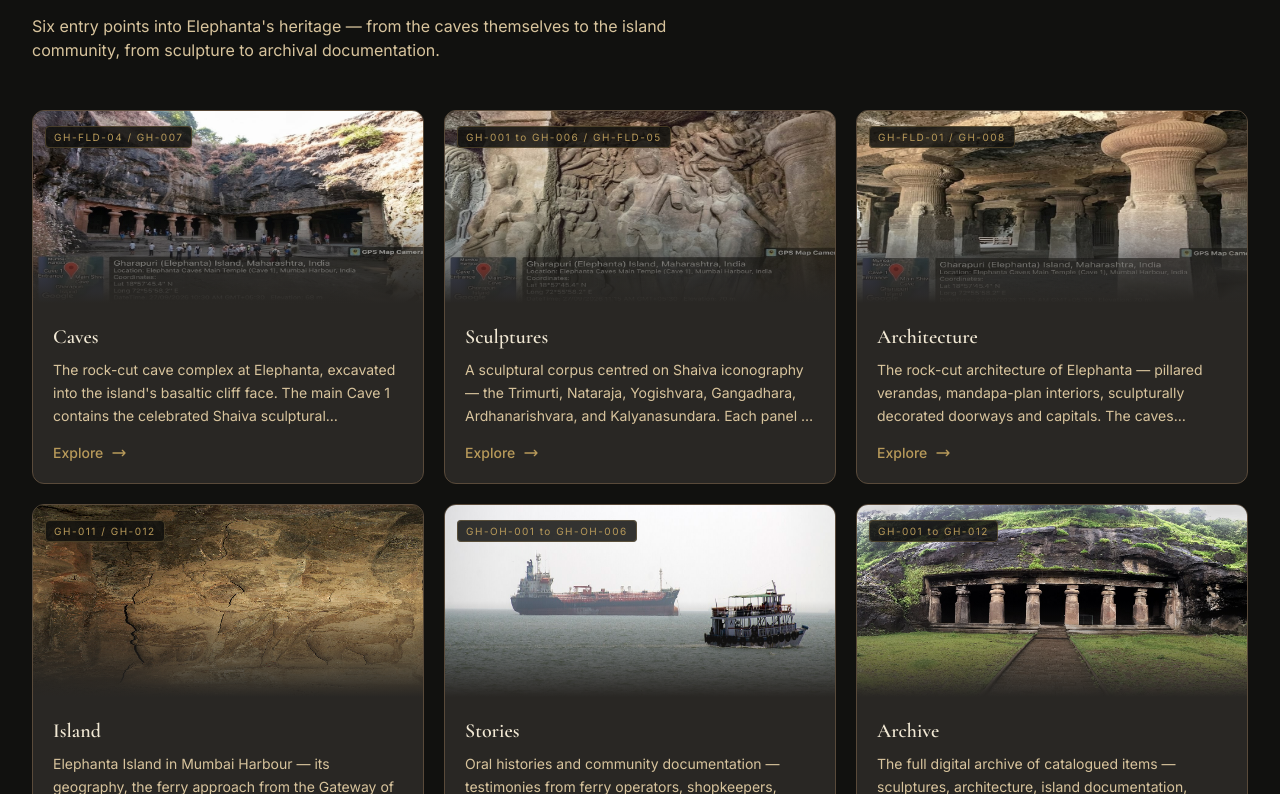
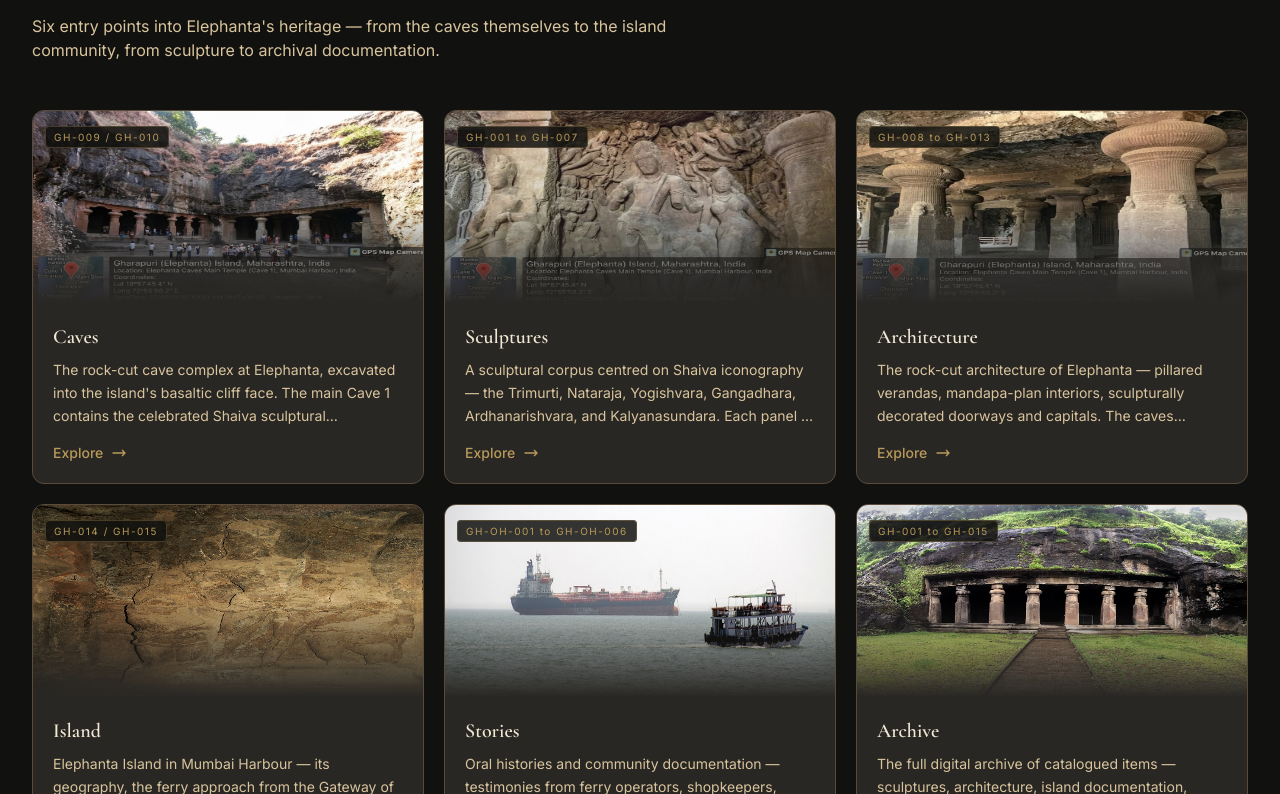
Before and after one commit to Gamerevolusion/Gharpuri, a Next.js app: page / in a window 1280 px wide. Shown: the part 2366-3160 px from the top of the page. Built offline with nearby package versions, Linux system fonts and the light colour scheme.

Commit message:
fix: deduplicate digital archive items and eliminate redundant photo entries

```diff
--- a/src/components/gallery/PhotoArchive.tsx
+++ b/src/components/gallery/PhotoArchive.tsx
@@ -6,7 +6,7 @@ import { archiveItems } from "@/data/archive";
 import { fieldPhotos, type FieldPhotoItem } from "@/data/fieldDocumentation";
 import { Reveal, StaggerReveal } from "@/components/ui/Reveal";
 
-const generalPhotoItems = archiveItems.filter((item) => item.category !== "Stories");
+const generalPhotoItems = archiveItems;
 
 export default function PhotoArchive() {
   const [activeTab, setActiveTab] = useState<"field" | "all">("field");
--- a/src/data/archive.ts
+++ b/src/data/archive.ts
@@ -15,15 +15,15 @@ export const archiveItems: ArchiveItem[] = [
   },
   {
     id: "GH-002",
-    title: "Nataraja Relief, Cave 1",
+    title: "Shiva Nataraja (Natesha) Relief Niche",
     category: "Sculpture",
-    location: "Cave 1, Elephanta Island",
+    location: "Cave 1 North Niche, Elephanta Island (18°57'45.4\" N, 72°55'58.2\" E)",
     description:
-      "Shiva as Lord of Dance, depicted in a dynamic pose with multiple arms. A fine example of Chalukyan-period sculptural artistry.",
-    date: "6th century CE",
-    source: "ASI / UNESCO",
-    image: "/images/nataraja.jpg",
-    tags: ["Shiva", "Nataraja", "Dance", "Cave 1", "Iconography"],
+      "High-relief on-site capture of Shiva Nataraja performing the cosmic dance within a recessed niche of Cave 1, framed beside a fluted pillar. Dynamic tribhanga posture with elaborate jaṭāmukuṭa and hovering celestial vidyadharas in upper cloud registers.",
+    date: "27 Sept 2026 (Field Survey)",
+    source: "Field Documentation Series",
+    image: "/images/field-nataraja-niche.jpeg",
+    tags: ["Shiva", "Nataraja", "Dance", "Cave 1", "Iconography", "Field Survey"],
   },
   {
     id: "GH-003",
@@ -75,80 +75,20 @@ export const archiveItems: ArchiveItem[] = [
   },
   {
     id: "GH-007",
-    title: "Cave 1 Entrance Facade",
-    category: "Architecture",
-    location: "Cave 1, Elephanta Island",
+    title: "Kalyanasundara Murti (Shiva-Parvati Wedding)",
+    category: "Sculpture",
+    location: "Cave 1, Elephanta Island (18°57'45.4\" N, 72°55'58.2\" E)",
     description:
-      "The monumental entrance to the main cave, with carved door guardians and ornate pillars flanking the threshold.",
-    date: "6th century CE",
-    source: "ASI / UNESCO",
-    image: "/images/cave1-entrance.jpg",
-    tags: ["Architecture", "Entrance", "Facade", "Cave 1", "Pillars"],
+      "On-site high-relief capture of the divine marriage panel (Kalyanasundaramurti). Depicts Shiva taking Parvati's hand (panigrahana) witnessed by celestial devas in clouds, Brahma as priest, and a monumental dvarapala guardian.",
+    date: "27 Sept 2026 (Field Survey)",
+    source: "Field Documentation Series",
+    image: "/images/field-kalyanasundara.jpeg",
+    tags: ["Cave 1", "Kalyanasundara", "Shiva", "Parvati", "Marriage", "Field Survey"],
   },
   {
     id: "GH-008",
-    title: "Pillar Capitals, Cave 1",
+    title: "Cave 1 Hypostyle Mandapa & Cushion Capitals",
     category: "Architecture",
-    location: "Cave 1, Elephanta Island",
-    description:
-      "Ornately carved pillar capitals featuring decorative motifs characteristic of Western Indian rock-cut architecture.",
-    date: "6th century CE",
-    source: "ASI / UNESCO",
-    image: "/images/cave1-pillars.jpg",
-    tags: ["Architecture", "Pillars", "Capitals", "Cave 1", "Decoration"],
-  },
-  {
-    id: "GH-009",
-    title: "Cave 2 Interior",
-    category: "Architecture",
-    location: "Cave 2, Elephanta Island",
-    description:
-      "A smaller cave with a pillared veranda and shrine chamber. Less elaborately carved than Cave 1 but significant for its spatial organization.",
-    date: "6th-7th century CE",
-    source: "ASI / UNESCO",
-    image: "/images/cave2.jpg",
-    tags: ["Architecture", "Cave 2", "Veranda", "Shrine", "Smaller cave"],
-  },
-  {
-    id: "GH-010",
-    title: "Cave 3 and Cave 4",
-    category: "Architecture",
-    location: "Elephanta Island",
-    description:
-      "Additional rock-cut chambers on the island, partially excavated. Their incomplete state offers insight into the carving process.",
-    date: "6th-7th century CE",
-    source: "ASI / UNESCO",
-    image: "/images/cave3.jpg",
-    tags: ["Architecture", "Cave 3", "Cave 4", "Partial", "Process"],
-  },
-  {
-    id: "GH-011",
-    title: "Elephanta Island Coastline",
-    category: "Island",
-    location: "Elephanta Island, Mumbai Harbour",
-    description:
-      "The rugged coastline of Elephanta Island, approached by ferry from the Gateway of India. The island's topography influenced the placement of its cave complexes.",
-    date: "",
-    source: "Field Documentation Series",
-    image: "/images/island-coast.jpg",
-    tags: ["Island", "Coastline", "Geography", "Mumbai Harbour", "Approach"],
-  },
-  {
-    id: "GH-012",
-    title: "Ferry Approach to Elephanta",
-    category: "Island",
-    location: "Mumbai Harbour to Elephanta",
-    description:
-      "The traditional ferry route from the Gateway of India to Elephanta Island, a journey of approximately one hour that has connected visitors to the caves for over a century.",
-    date: "",
-    source: "Field Documentation Series",
-    image: "/images/ferry.jpg",
-    tags: ["Island", "Ferry", "Transport", "Gateway of India", "Journey"],
-  },
-  {
-    id: "GH-FLD-01",
-    title: "Cave 1 Hypostyle Mandapa & Cushion Capitals",
-    category: "Field Documentation",
     location: "Cave 1, Elephanta Island (18°57'45.4\" N, 72°55'58.2\" E)",
     description:
       "On-site field documentation of Cave 1's interior pillared hall (Mandapa). Showcases canonical 6th-century fluted columns with compressed ribbed cushion capitals (amalaka) and monolithic ceiling beams carved directly from solid Deccan Traps basalt bedrock.",
@@ -158,21 +98,21 @@ export const archiveItems: ArchiveItem[] = [
     tags: ["Cave 1", "Mandapa", "Pillars", "Cushion Capital", "Basalt", "Field Survey"],
   },
   {
-    id: "GH-FLD-02",
-    title: "Shiva Nataraja (Natesha) Relief Niche",
-    category: "Field Documentation",
-    location: "Cave 1 North Niche, Elephanta Island (18°57'45.4\" N, 72°55'58.2\" E)",
+    id: "GH-009",
+    title: "Excavated Sunken Courtyard & Dual Porticoes",
+    category: "Architecture",
+    location: "Cave 1 Courtyard, Elephanta Island (18°57'45.4\" N, 72°55'58.2\" E)",
     description:
-      "High-relief on-site capture of Shiva Nataraja performing the cosmic dance within a recessed niche of Cave 1, framed beside a fluted pillar. Dynamic tribhanga posture with elaborate jaṭāmukuṭa and hovering celestial vidyadharas in upper cloud registers.",
+      "Panoramic field record of the monumental sunken courtyard quarried from basalt bedrock, showing sheer 15-meter cliff cuts, visitor scale, and the dual orthogonal portico colonnades leading into the sacred cave complex.",
     date: "27 Sept 2026 (Field Survey)",
     source: "Field Documentation Series",
-    image: "/images/field-nataraja-niche.jpeg",
-    tags: ["Cave 1", "Nataraja", "Shiva", "Dance", "High Relief", "Field Survey"],
+    image: "/images/field-cave1-courtyard.jpeg",
+    tags: ["Courtyard", "Cave 1", "Panoramic", "Dual Porticoes", "Scale", "Field Survey"],
   },
   {
-    id: "GH-FLD-03",
+    id: "GH-010",
     title: "Hillside Cave Facade & Conservation Scaffolding",
-    category: "Field Documentation",
+    category: "Architecture",
     location: "Cave Complex Hillside, Elephanta Island (18°57'45\" N, 72°55'58\" E)",
     description:
       "Early morning field documentation of the volcanic cliff facade and portico entrance amidst lush monsoon greenery, documenting active ASI structural conservation scaffolding and fissure stabilization in practice.",
@@ -182,28 +122,64 @@ export const archiveItems: ArchiveItem[] = [
     tags: ["Cave Facade", "Conservation", "Scaffolding", "ASI", "Basalt", "Field Survey"],
   },
   {
-    id: "GH-FLD-04",
-    title: "Excavated Sunken Courtyard & Dual Porticoes",
-    category: "Field Documentation",
-    location: "Cave 1 Courtyard, Elephanta Island (18°57'45.4\" N, 72°55'58.2\" E)",
+    id: "GH-011",
+    title: "Cave 1 Monumental Entrance & Portico",
+    category: "Architecture",
+    location: "Cave 1 North Entrance, Elephanta Island",
     description:
-      "Panoramic field record of the monumental sunken courtyard quarried from basalt bedrock, showing sheer 15-meter cliff cuts, visitor scale, and the dual orthogonal portico colonnades leading into the sacred cave complex.",
-    date: "27 Sept 2026 (Field Survey)",
-    source: "Field Documentation Series",
-    image: "/images/field-cave1-courtyard.jpeg",
-    tags: ["Courtyard", "Cave 1", "Panoramic", "Dual Porticoes", "Scale", "Field Survey"],
+      "The monumental entrance to the main cave, with carved stone threshold steps, massive fluted pillars, and guardian figures flanking the approach.",
+    date: "6th century CE",
+    source: "ASI / UNESCO",
+    image: "/images/cave1-entrance.jpg",
+    tags: ["Architecture", "Entrance", "Facade", "Cave 1", "Pillars"],
   },
   {
-    id: "GH-FLD-05",
-    title: "Kalyanasundara Murti (Shiva-Parvati Wedding)",
-    category: "Field Documentation",
-    location: "Cave 1, Elephanta Island (18°57'45.4\" N, 72°55'58.2\" E)",
+    id: "GH-012",
+    title: "Cave 2 Interior & Veranda",
+    category: "Architecture",
+    location: "Cave 2, Elephanta Island",
     description:
-      "On-site high-relief capture of the divine marriage panel (Kalyanasundaramurti). Depicts Shiva taking Parvati's hand (panigrahana) witnessed by celestial devas in clouds, Brahma as priest, and a monumental dvarapala guardian.",
-    date: "27 Sept 2026 (Field Survey)",
+      "A smaller cave with a pillared veranda and shrine chamber. Less elaborately carved than Cave 1 but significant for its spatial organization and early excavation layout.",
+    date: "6th-7th century CE",
+    source: "ASI / UNESCO",
+    image: "/images/cave2.jpg",
+    tags: ["Architecture", "Cave 2", "Veranda", "Shrine", "Rock-cut"],
+  },
+  {
+    id: "GH-013",
+    title: "Cave 3 & Cave 4 Cliffside Chambers",
+    category: "Architecture",
+    location: "Elephanta Island",
+    description:
+      "Additional rock-cut chambers on the island, partially excavated. Their incomplete state offers valuable architectural insight into the top-down subtractive carving process.",
+    date: "6th-7th century CE",
+    source: "ASI / UNESCO",
+    image: "/images/cave3.jpg",
+    tags: ["Architecture", "Cave 3", "Cave 4", "Partial", "Process"],
+  },
+  {
+    id: "GH-014",
+    title: "Elephanta Island Coastline & Topography",
+    category: "Island",
+    location: "Elephanta Island, Mumbai Harbour",
+    description:
+      "The rugged coastline of Elephanta Island, approached by ferry from the Gateway of India. The island's strategic topography influenced the placement of its cave complexes.",
+    date: "Field Survey Record",
     source: "Field Documentation Series",
-    image: "/images/field-kalyanasundara.jpeg",
-    tags: ["Cave 1", "Kalyanasundara", "Shiva", "Parvati", "Marriage", "Field Survey"],
+    image: "/images/island-coast.jpg",
+    tags: ["Island", "Coastline", "Geography", "Mumbai Harbour", "Approach"],
+  },
+  {
+    id: "GH-015",
+    title: "Ferry Approach to Elephanta",
+    category: "Island",
+    location: "Mumbai Harbour to Elephanta",
+    description:
+      "The traditional ferry route from the Gateway of India to Elephanta Island across Mumbai Harbour, a journey of approximately one hour connecting visitors to the heritage site.",
+    date: "Field Survey Record",
+    source: "Field Documentation Series",
+    image: "/images/ferry.jpg",
+    tags: ["Island", "Ferry", "Transport", "Gateway of India", "Journey"],
   },
 ];
 
@@ -213,6 +189,4 @@ export const archiveCategories = [
   "Sculpture",
   "Architecture",
   "Island",
-  "Stories",
-  "Archive",
 ] as const;
--- a/src/data/explore.ts
+++ b/src/data/explore.ts
@@ -7,7 +7,7 @@ export const exploreCategories: ExploreCategory[] = [
     description:
       "The rock-cut cave complex at Elephanta, excavated into the island's basaltic cliff face. The main Cave 1 contains the celebrated Shaiva sculptural programme; smaller caves and partially excavated chambers round out the site's architectural range.",
     image: "/images/field-cave1-courtyard.jpeg",
-    archiveNumber: "GH-FLD-04 / GH-007",
+    archiveNumber: "GH-009 / GH-010",
     link: "#archive",
   },
   {
@@ -16,7 +16,7 @@ export const exploreCategories: ExploreCategory[] = [
     description:
       "A sculptural corpus centred on Shaiva iconography — the Trimurti, Nataraja, Yogishvara, Gangadhara, Ardhanarishvara, and Kalyanasundara. Each panel is carved in high or moderate relief directly into the cave's stone surfaces.",
     image: "/images/field-kalyanasundara.jpeg",
-    archiveNumber: "GH-001 to GH-006 / GH-FLD-05",
+    archiveNumber: "GH-001 to GH-007",
     link: "#sculptures",
   },
   {
@@ -25,7 +25,7 @@ export const exploreCategories: ExploreCategory[] = [
     description:
       "The rock-cut architecture of Elephanta — pillared verandas, mandapa-plan interiors, sculpturally decorated doorways and capitals. The caves represent a distinct tradition within Western Indian rock-cut architecture of the early medieval period.",
     image: "/images/field-cave1-mandapa.jpeg",
-    archiveNumber: "GH-FLD-01 / GH-008",
+    archiveNumber: "GH-008 to GH-013",
     link: "#timeline",
   },
   {
@@ -34,7 +34,7 @@ export const exploreCategories: ExploreCategory[] = [
     description:
       "Elephanta Island in Mumbai Harbour — its geography, the ferry approach from the Gateway of India, the settlement pattern, and the relationship between the inhabited island and the uninhabited cave area.",
     image: "/images/island-coast.jpg",
-    archiveNumber: "GH-011 / GH-012",
+    archiveNumber: "GH-014 / GH-015",
     link: "#photo-archive",
   },
   {
@@ -52,7 +52,7 @@ export const exploreCategories: ExploreCategory[] = [
     description:
       "The full digital archive of catalogued items — sculptures, architecture, island documentation, images — browsable by category, period, and location.",
     image: "/images/caves-front.jpg",
-    archiveNumber: "GH-001 to GH-012",
+    archiveNumber: "GH-001 to GH-015",
     link: "#archive",
   },
 ];
```
Also changed, not shown: src/components/archive/Archive.tsx (+8 -5 lines).
